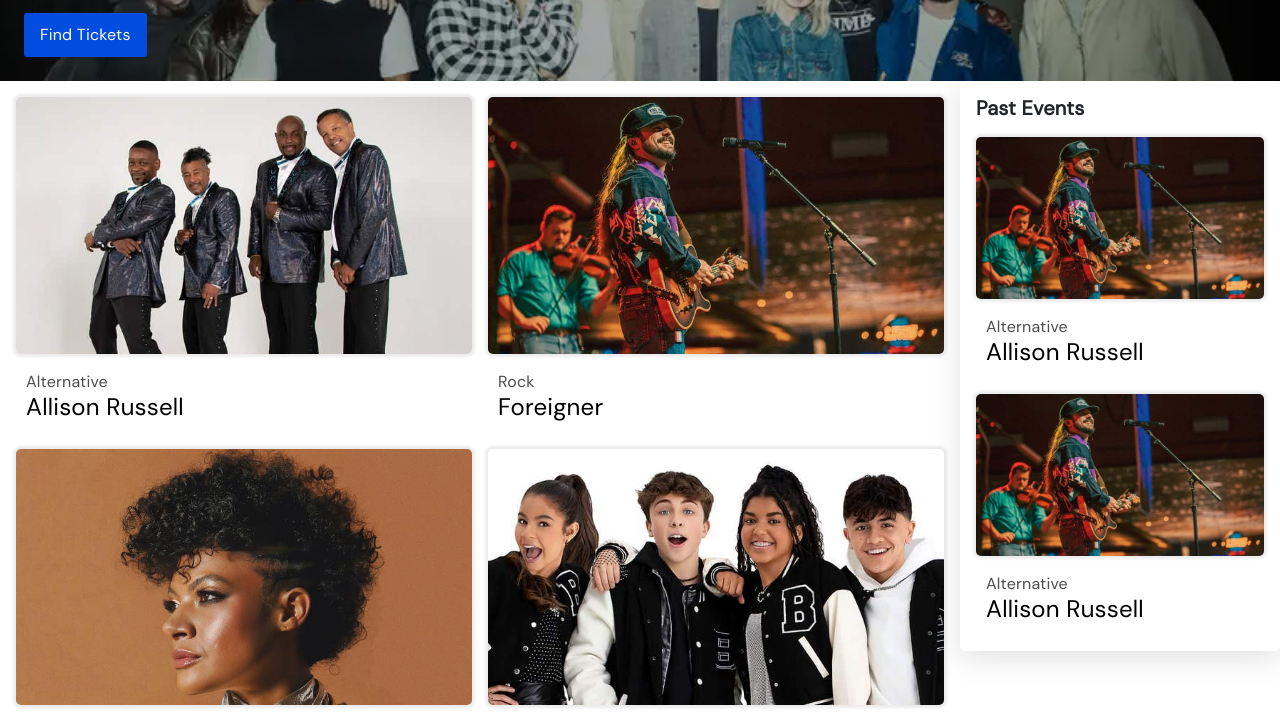
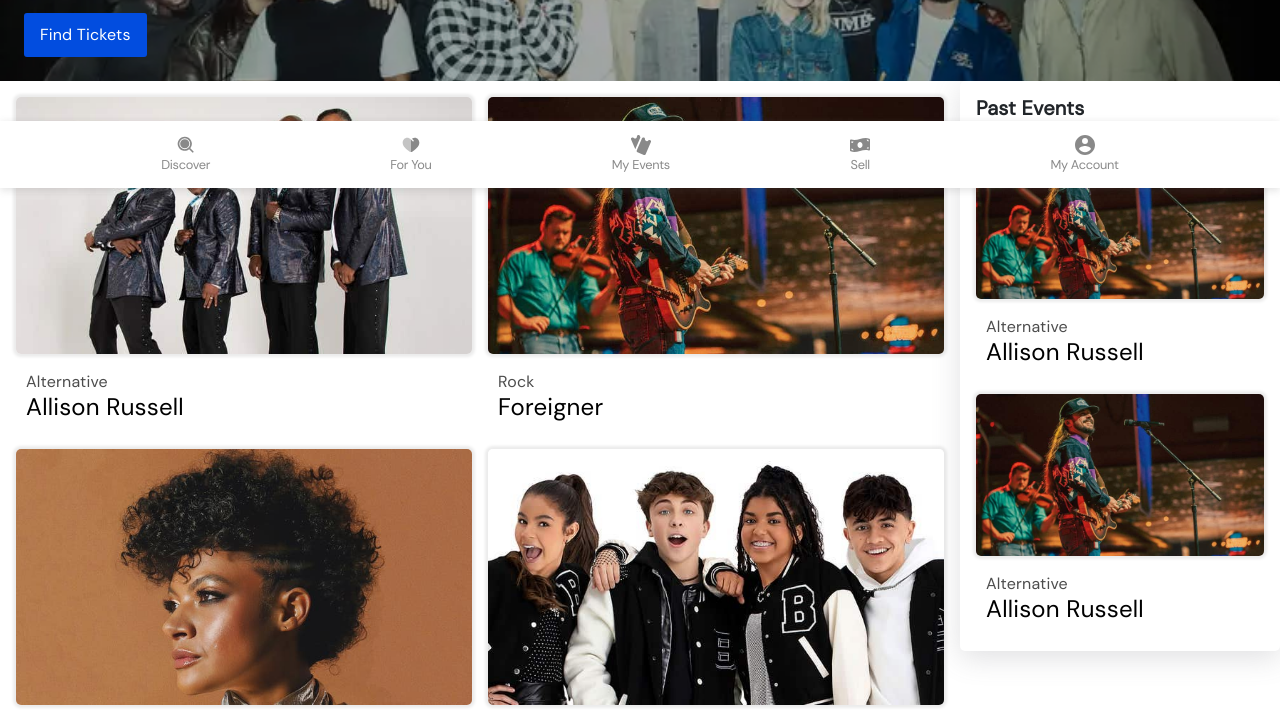
Before and after one commit to OkeleyeVickkk/ticketer, a plain HTML site: page index.html in a window 1280 px wide. Shown: the part 612-1330 px from the top of the page. Drawn offline with Linux system fonts and the light colour scheme.

Commit message:
updates on footer

```diff
--- a/assets/style/custom.css
+++ b/assets/style/custom.css
@@ -1,5 +1,6 @@
 .v-body-wrapper {
 	animation: toTop 350ms ease;
+	padding-bottom: 2.6rem;
 }
 @keyframes toTop {
 	from {
@@ -672,3 +673,36 @@
 	color: var(--primary-clr);
 	text-decoration-color: var(--primary-clr);
 }
+.v-footer {
+	position: fixed;
+	width: 100%;
+	background-color: var(--white);
+	bottom: 0;
+}
+.v-footer .v-list-footer-links {
+	padding: 14px 5px;
+	display: flex;
+	flex-wrap: nowrap;
+	box-shadow: rgba(99, 99, 99, 0.2) 0px 2px 8px 0px;
+}
+.v-footer .v-list-footer-links .v-text {
+	font-size: 0.8rem;
+	letter-spacing: -0.3px;
+}
+.v-footer .v-list-footer-links .v-icon svg {
+	--size: 1.25rem;
+}
+.v-footer .v-list-footer-links .v-footer-link {
+	display: flex;
+	flex-direction: column;
+	align-items: center;
+	text-align: center;
+	transition: 300ms ease-in-out;
+}
+.v-footer .v-list-footer-links .v-footer-link:not(.active) {
+	color: #2228;
+}
+.v-footer .v-list-footer-links .v-footer-link.active,
+.v-footer .v-list-footer-links .v-footer-link:hover {
+	color: var(--primary-clr);
+}
--- a/index.html
+++ b/index.html
@@ -177,5 +177,100 @@
 				</div>
 			</div>
 		</div>
+		<footer class="v-footer">
+			<div class="v-footer-inner">
+				<ul class="v-list-footer-links justify-content-between justify-content-sm-evenly column-gap-2 column-gap-sm-4">
+					<li>
+						<a href="" class="v-footer-link">
+							<span class="v-icon">
+								<svg xmlns="http://www.w3.org/2000/svg" width="1em" height="1em" viewBox="0 0 24 24">
+									<rect width="24" height="24" fill="none" />
+									<g fill="none">
+										<path d="M0 0h24v24H0z" opacity="0.5" />
+										<path
+											fill="currentColor"
+											d="M10.5 2a8.5 8.5 0 0 1 6.676 13.762l3.652 3.652a1 1 0 0 1-1.414 1.414l-3.652-3.652A8.5 8.5 0 1 1 10.5 2m0 2a6.5 6.5 0 1 0 0 13a6.5 6.5 0 0 0 0-13m0 1a5.5 5.5 0 1 1 0 11a5.5 5.5 0 0 1 0-11" />
+									</g>
+								</svg>
+							</span>
+							<span class="v-text">Discover</span>
+						</a>
+					</li>
+					<li>
+						<a href="" class="v-footer-link">
+							<span class="v-icon">
+								<svg xmlns="http://www.w3.org/2000/svg" width="1em" height="1em" viewBox="0 0 24 24">
+									<rect width="24" height="24" fill="none" />
+									<path
+										fill="currentColor"
+										fill-rule="evenodd"
+										d="M2 9.137c0 4.405 3.298 6.946 6.106 9.11q.44.337.856.664C10 19.729 11 20.5 12 20.5v-15C7.5.826 2 4.275 2 9.138"
+										clip-rule="evenodd"
+										opacity="0.5" />
+									<path
+										fill="currentColor"
+										d="m14 7.5l-2-2v15c1 0 2-.77 3.038-1.59q.417-.326.856-.663C18.702 16.083 22 13.542 22 9.137c0-4.462-4.631-7.734-8.871-4.63l1.931 1.931A.75.75 0 0 1 14 7.5" />
+								</svg>
+							</span>
+							<span class="v-text">For You</span>
+						</a>
+					</li>
+					<li>
+						<a href="" class="v-footer-link">
+							<span class="v-icon">
+								<svg xmlns="http://www.w3.org/2000/svg" width="1em" height="1em" viewBox="0 0 14 14">
+									<rect width="14" height="14" fill="none" />
+									<path
+										fill="currentColor"
+										fill-rule="evenodd"
+										d="M.947 1.743c.264-.109.561.035.748.251a1.4 1.4 0 0 0 .489.363a1.406 1.406 0 0 0 1.975-1.4c-.022-.274.075-.574.325-.691l.41-.193a.95.95 0 0 1 1.236.5l.484 1.118l-.052.113l-.001.002l-3.19 7.367l-.346.787L.069 3.12a.95.95 0 0 1 .458-1.204zm11.322 2.004c.185-.218.483-.361.747-.253l.443.183a.973.973 0 0 1 .47 1.235l-3.672 8.5a.973.973 0 0 1-1.269.513L4.55 12.034a.973.973 0 0 1-.514-1.268l.481-1.093L7.71 2.3a.973.973 0 0 1 1.268-.514l.434.203c.25.117.347.417.322.692a1.45 1.45 0 0 0 .409 1.143a1.444 1.444 0 0 0 2.127-.077Z"
+										clip-rule="evenodd" />
+								</svg>
+							</span>
+							<span class="v-text">My Events</span>
+						</a>
+					</li>
+					<li>
+						<a href="" class="v-footer-link">
+							<span class="v-icon">
+								<svg xmlns="http://www.w3.org/2000/svg" width="1.25em" height="1em" viewBox="0 0 640 512">
+									<rect width="640" height="512" fill="none" />
+									<path
+										fill="currentColor"
+										d="M621.16 54.46C582.37 38.19 543.55 32 504.75 32c-123.17-.01-246.33 62.34-369.5 62.34c-30.89 0-61.76-3.92-92.65-13.72c-3.47-1.1-6.95-1.62-10.35-1.62C15.04 79 0 92.32 0 110.81v317.26c0 12.63 7.23 24.6 18.84 29.46C57.63 473.81 96.45 480 135.25 480c123.17 0 246.34-62.35 369.51-62.35c30.89 0 61.76 3.92 92.65 13.72c3.47 1.1 6.95 1.62 10.35 1.62c17.21 0 32.25-13.32 32.25-31.81V83.93c-.01-12.64-7.24-24.6-18.85-29.47M48 132.22c20.12 5.04 41.12 7.57 62.72 8.93C104.84 170.54 79 192.69 48 192.69zm0 285v-47.78c34.37 0 62.18 27.27 63.71 61.4c-22.53-1.81-43.59-6.31-63.71-13.62M320 352c-44.19 0-80-42.99-80-96c0-53.02 35.82-96 80-96s80 42.98 80 96c0 53.03-35.83 96-80 96m272 27.78c-17.52-4.39-35.71-6.85-54.32-8.44c5.87-26.08 27.5-45.88 54.32-49.28zm0-236.11c-30.89-3.91-54.86-29.7-55.81-61.55c19.54 2.17 38.09 6.23 55.81 12.66z" />
+								</svg>
+							</span>
+							<span class="v-text">Sell</span>
+						</a>
+					</li>
+					<li>
+						<a href="" class="v-footer-link">
+							<span class="v-icon">
+								<svg
+									version="1.1"
+									viewBox="0 0 20 20"
+									xmlns="http://www.w3.org/2000/svg"
+									xmlns:sketch="http://www.bohemiancoding.com/sketch/ns"
+									xmlns:xlink="http://www.w3.org/1999/xlink">
+									<title />
+									<desc />
+									<defs />
+									<g fill="none" fill-rule="evenodd" id="Page-1" stroke="none" stroke-width="1">
+										<g fill="currentColor" id="Core" transform="translate(-86.000000, -2.000000)">
+											<g id="account-circle" transform="translate(86.000000, 2.000000)">
+												<path
+													d="M10,0 C4.5,0 0,4.5 0,10 C0,15.5 4.5,20 10,20 C15.5,20 20,15.5 20,10 C20,4.5 15.5,0 10,0 L10,0 Z M10,3 C11.7,3 13,4.3 13,6 C13,7.7 11.7,9 10,9 C8.3,9 7,7.7 7,6 C7,4.3 8.3,3 10,3 L10,3 Z M10,17.2 C7.5,17.2 5.3,15.9 4,14 C4,12 8,10.9 10,10.9 C12,10.9 16,12 16,14 C14.7,15.9 12.5,17.2 10,17.2 L10,17.2 Z"
+													id="Shape" />
+											</g>
+										</g>
+									</g>
+								</svg>
+							</span>
+							<span class="v-text">My Account</span>
+						</a>
+					</li>
+				</ul>
+			</div>
+		</footer>
 	</body>
 </html>
```
